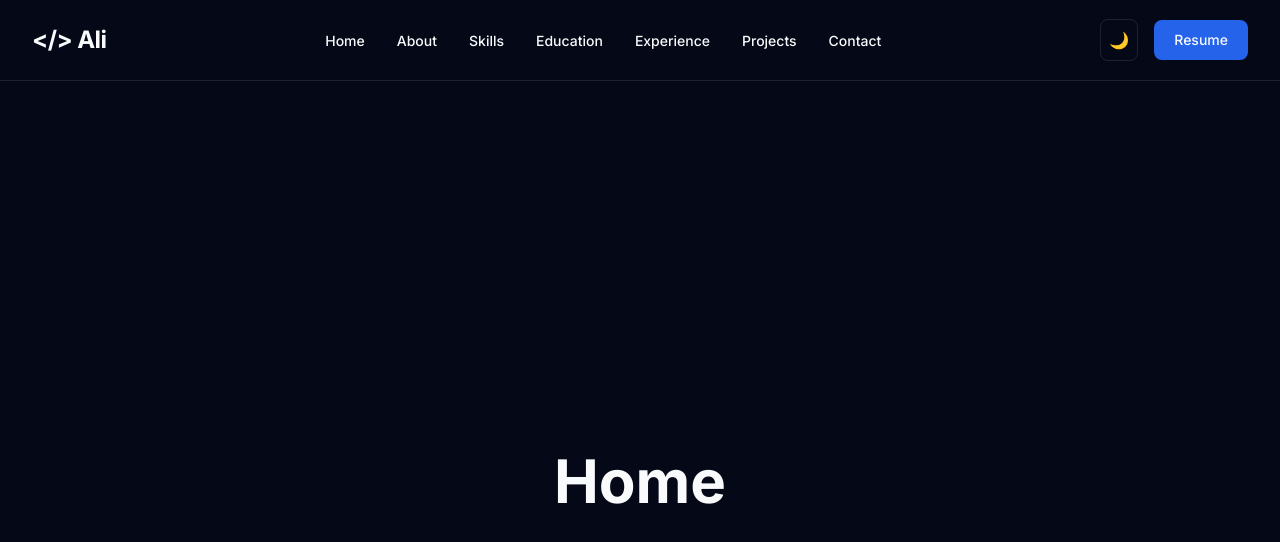
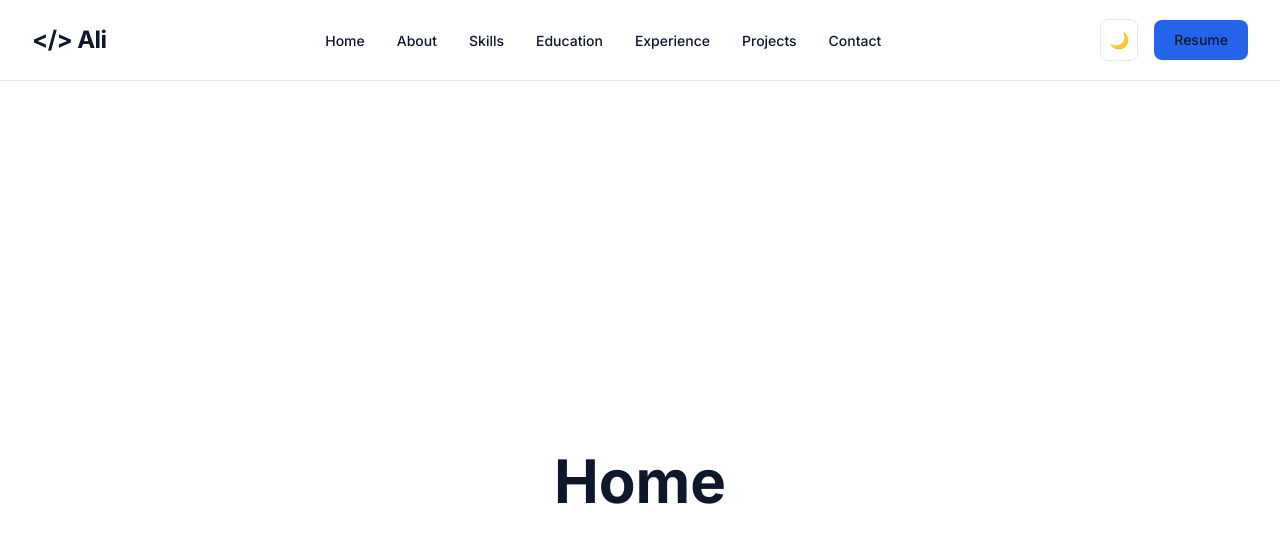
Before and after one commit to thedev-mohammadali/portfolio, a React (Vite) app: page / in a window 1280 px wide. Shown: the top 542 px of the page. Built offline with nearby package versions, Linux system fonts and the light colour scheme.

Commit message:
feat(theme): implement application theme system

```diff
--- /dev/null
+++ b/src/contexts/ThemeContext.ts
@@ -0,0 +1,9 @@
+import { createContext } from "react";
+import type { Theme } from "../types/theme";
+
+type ThemeContextType = {
+  theme: Theme;
+  setTheme: (theme: Theme) => void;
+};
+
+export const ThemeContext = createContext<ThemeContextType | null>(null);
--- /dev/null
+++ b/src/hooks/useTheme.ts
@@ -0,0 +1,12 @@
+import { useContext } from "react";
+import { ThemeContext } from "../contexts/ThemeContext";
+
+export const useTheme = () => {
+  const context = useContext(ThemeContext);
+
+  if (!context) {
+    throw new Error("useTheme must be used within ThemeProvider");
+  }
+
+  return context;
+};
--- /dev/null
+++ b/src/providers/ThemeProvider.tsx
@@ -0,0 +1,62 @@
+import { useEffect, useMemo, useState } from "react";
+
+import { ThemeContext } from "../contexts/ThemeContext";
+import type { Theme } from "../types/theme";
+
+const STORAGE_KEY = "portfolio-theme";
+
+type ThemeProviderProps = {
+  children: React.ReactNode;
+};
+
+const ThemeProvider = ({ children }: ThemeProviderProps) => {
+  const isTheme = (value: string | null): value is Theme => {
+    return value === "light" || value === "dark" || value === "system";
+  };
+
+  const [theme, setTheme] = useState<Theme>(() => {
+    const storedTheme = localStorage.getItem(STORAGE_KEY);
+
+    return isTheme(storedTheme) ? storedTheme : "system";
+  });
+
+  useEffect(() => {
+    const root = document.documentElement;
+
+    const mediaQuery = window.matchMedia("(prefers-color-scheme: dark)");
+
+    const applyTheme = () => {
+      root.classList.remove("light", "dark");
+
+      if (theme === "system") {
+        root.classList.add(mediaQuery.matches ? "dark" : "light");
+      } else {
+        root.classList.add(theme);
+      }
+    };
+
+    applyTheme();
+
+    localStorage.setItem(STORAGE_KEY, theme);
+
+    if (theme !== "system") return;
+
+    mediaQuery.addEventListener("change", applyTheme);
+
+    return () => {
+      mediaQuery.removeEventListener("change", applyTheme);
+    };
+  }, [theme]);
+
+  const value = useMemo(
+    () => ({
+      theme,
+      setTheme,
+    }),
+    [theme],
+  );
+
+  return <ThemeContext value={value}>{children}</ThemeContext>;
+};
+
+export default ThemeProvider;
--- a/src/styles/index.css
+++ b/src/styles/index.css
@@ -1,28 +1,72 @@
 @import "tailwindcss";
 
-@theme {
-  /* Base */
-  --color-background: #050816;
-  --color-foreground: #f8fafc;
+@theme inline {
+  --color-background: var(--background);
+  --color-foreground: var(--foreground);
 
-  /* Surfaces */
-  --color-surface: #111827;
-  --color-card: #1f2937;
+  --color-surface: var(--surface);
+  --color-card: var(--card);
 
-  /* Brand */
-  --color-primary: #2563eb;
-  --color-primary-hover: #3b82f6;
+  --color-primary: var(--primary);
+  --color-primary-hover: var(--primary-hover);
 
-  /* Text */
-  --color-muted-foreground: #94a3b8;
+  --color-border: var(--border);
 
-  /* Borders */
-  --color-border: rgb(255 255 255 / 0.1);
+  --color-muted-foreground: var(--muted-foreground);
 
-  /* Status */
-  --color-success: #22c55e;
-  --color-warning: #f59e0b;
-  --color-danger: #ef4444;
+  --color-success: var(--success);
+  --color-warning: var(--warning);
+  --color-danger: var(--danger);
+}
+
+/* ===========================
+   Light Theme (Default)
+=========================== */
+
+:root {
+  color-scheme: light;
+
+  --background: #ffffff;
+  --foreground: #0f172a;
+
+  --surface: #f8fafc;
+  --card: #ffffff;
+
+  --primary: #2563eb;
+  --primary-hover: #1d4ed8;
+
+  --border: #e2e8f0;
+
+  --muted-foreground: #64748b;
+
+  --success: #22c55e;
+  --warning: #f59e0b;
+  --danger: #ef4444;
+}
+
+/* ===========================
+   Dark Theme
+=========================== */
+
+.dark {
+  color-scheme: dark;
+
+  --background: #050816;
+  --foreground: #f8fafc;
+
+  --surface: #111827;
+  --card: #1f2937;
+
+  --primary: #3b82f6;
+  --primary-hover: #60a5fa;
+
+  --border: rgb(255 255 255 / 0.1);
+
+  --muted-foreground: #94a3b8;
+
+  --success: #22c55e;
+  --warning: #f59e0b;
+  --danger: #ef4444;
 }
 
 html {
--- /dev/null
+++ b/src/types/theme.ts
@@ -0,0 +1 @@
+export type Theme = "light" | "dark" | "system";
```
Also changed, not shown: src/main.tsx (+13 -9 lines).
